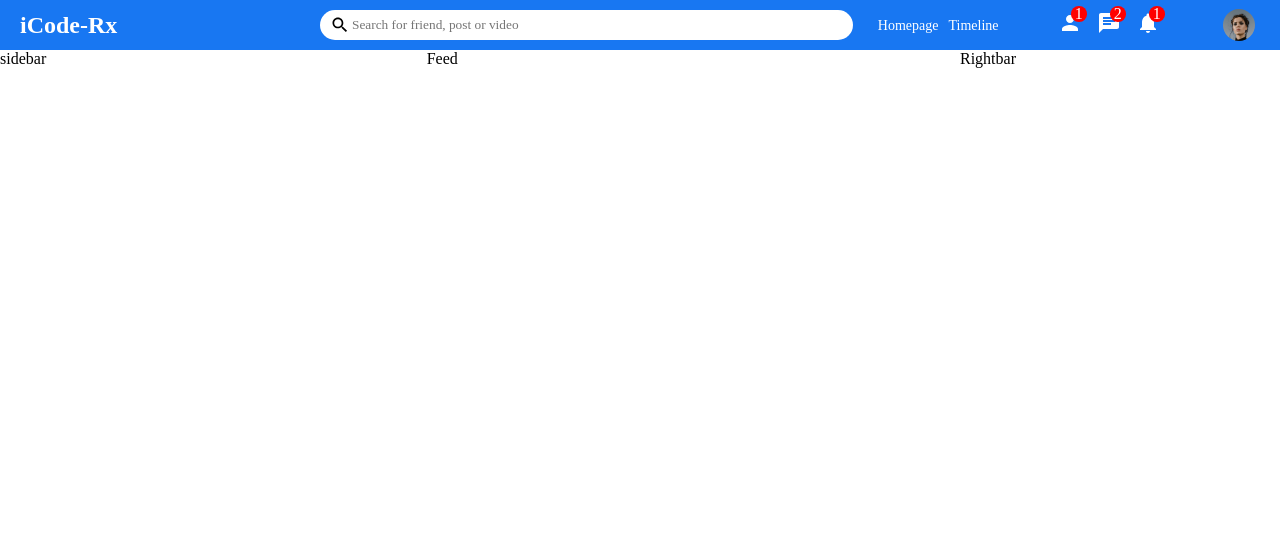
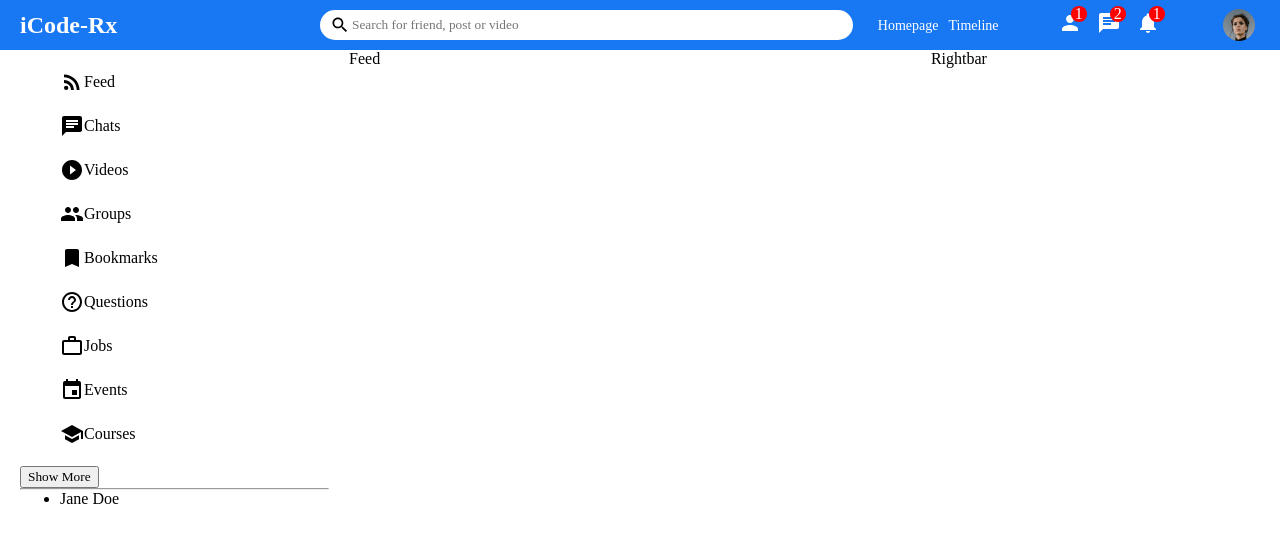
Before and after one commit to arabog/iCode-Rx-Social-Media, a React (Create React App) app in the folder react-social-client/: page / in a window 1280 px wide. Shown: the top 542 px of the page. Built offline with nearby package versions, Linux system fonts and the light colour scheme.

Commit message:
sidebar updated

```diff
--- a/react-social-client/src/components/sidebar/Sidebar.jsx
+++ b/react-social-client/src/components/sidebar/Sidebar.jsx
@@ -1,9 +1,83 @@
 import "./sidebar.css"
+import {RssFeed, Chat, PlayCircleFilled, Group, Bookmark, HelpOutline, WorkOutline, Event, School} from "@material-ui/icons"
 
 export default function Sidebar() {
           return (
                     <div className= "sidebar">
-                              sidebar
+
+                              <div className="sidebarWrapper">
+                                        <ul className="sidebarlist">
+
+                                                  <li className="sidebarListItem">
+                                                            <RssFeed className="sidebarIcon" />
+
+                                                            <span className="sidebarListItemText">Feed</span>
+                                                  </li>
+
+                                                  <li className="sidebarListItem">
+                                                            <Chat className="sidebarIcon" />
+
+                                                            <span className="sidebarListItemText">Chats</span>
+                                                  </li>
+
+                                                  <li className="sidebarListItem">
+                                                            <PlayCircleFilled className="sidebarIcon" />
+
+                                                            <span className="sidebarListItemText">Videos</span>
+                                                  </li>
+
+                                                  <li className="sidebarListItem">
+                                                            <Group className="sidebarIcon" />
+
+                                                            <span className="sidebarListItemText">Groups</span>
+                                                  </li>
+
+                                                  <li className="sidebarListItem">
+                                                            <Bookmark className="sidebarIcon" />
+
+                                                            <span className="sidebarListItemText">Bookmarks</span>
+                                                  </li>
+
+                                                  <li className="sidebarListItem">
+                                                            <HelpOutline className="sidebarIcon" />
+
+                                                            <span className="sidebarListItemText">Questions</span>
+                                                  </li>
+
+                                                  <li className="sidebarListItem">
+                                                            <WorkOutline className="sidebarIcon" />
+
+                                                            <span className="sidebarListItemText">Jobs</span>
+                                                  </li>
+
+                                                  <li className="sidebarListItem">
+                                                            <Event className="sidebarIcon" />
+
+                                                            <span className="sidebarListItemText">Events</span>
+                                                  </li>
+
+                                                  <li className="sidebarListItem">
+                                                            <School className="sidebarIcon" />
+
+                                                            <span className="sidebarListItemText">Courses</span>
+                                                  </li>
+
+                                        </ul>
+
+                                        <button className="sidebarButton">Show More</button>
+
+                                        <hr className="sidebarHr"/>
+
+                                        <ul className="sidebarFriendList">
+
+                                                  <li className="sidebarFriend">
+                                                            <img src="" alt="" className="sidebarFriendImg" />
+                                                            <span className="sidebarFriendName">Jane Doe</span>
+                                                  </li>
+
+                                        </ul>
+
+                              </div>
                     </div>
           )
 }
--- a/react-social-client/src/components/sidebar/sidebar.css
+++ b/react-social-client/src/components/sidebar/sidebar.css
@@ -1,3 +1,20 @@
 .sidebar{
-          flex: 4;
+          flex: 3;
+          height: calc(100vh - 50px);
 }
+
+.sidebarWrapper {
+          padding: 20px;
+}
+
+.sidebarList {
+          padding: 0;
+          margin: 0;
+          list-style: none;
+}
+
+.sidebarListItem {
+          display: flex;
+          align-items: center;
+          margin-bottom: 20px;
+}
```
